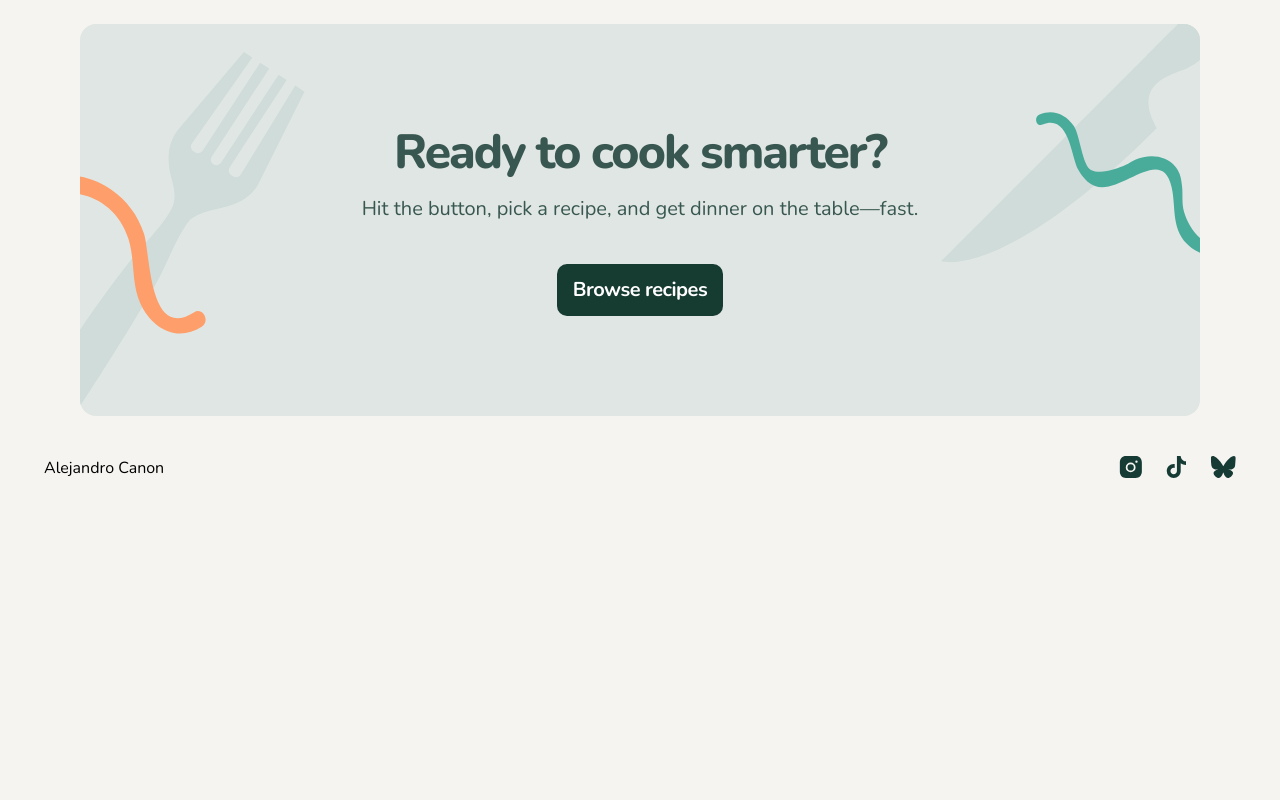
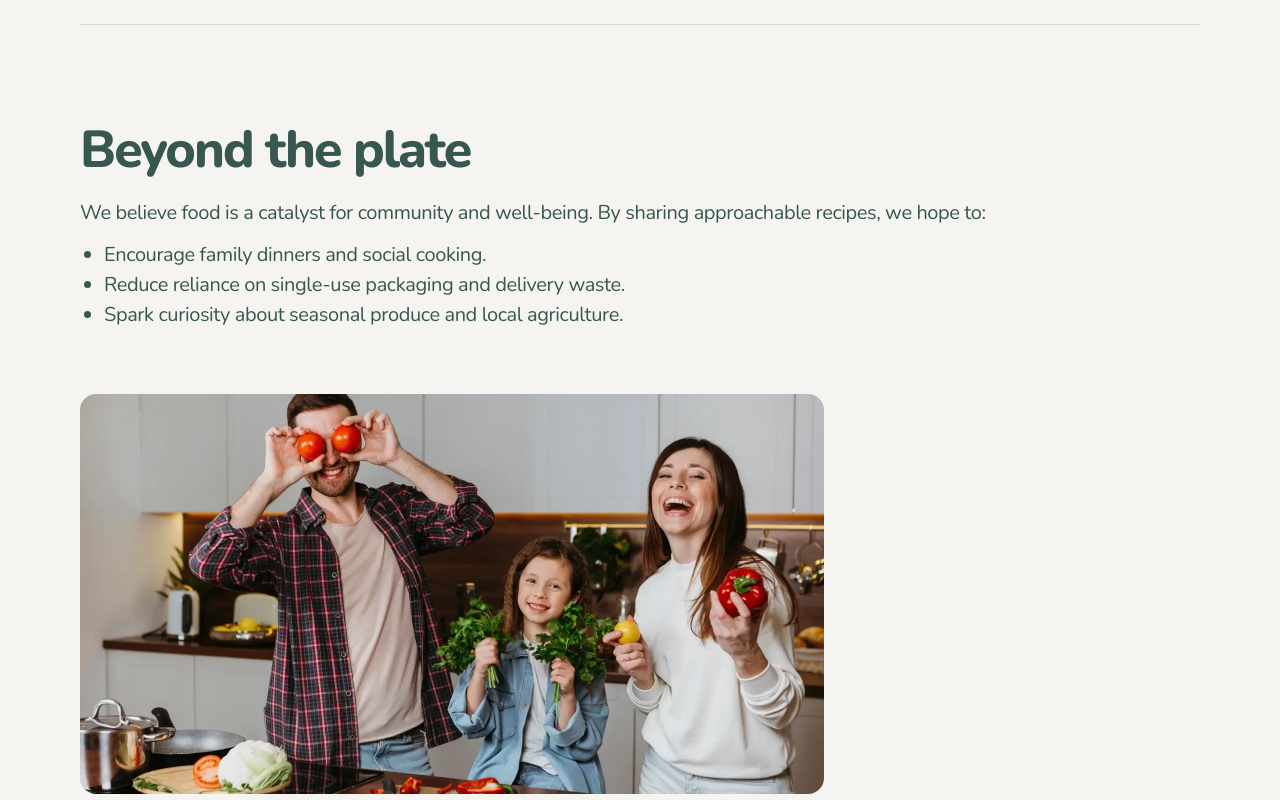
Before and after one commit to alecanonm/recipe-finder-website, a React (Vite) app: page /about in a window 1280 px wide. Shown: the part 2280-3080 px from the top of the page. Before the commit the page ends 2800 px from the top, so only its background shows below. Built offline with nearby package versions, Linux system fonts and the light colour scheme.

Commit message:
about section is done

```diff
--- a/src/components/About/AboutPage.tsx
+++ b/src/components/About/AboutPage.tsx
@@ -1,7 +1,8 @@
 import { titlesAndDescriptions } from "../../utils/titles-and-descriptions";
 import CookSmarter from "../Home/CookSmarter/CookSmarter";
 import OurMission from "./OurMission/OurMission";
-import CustomAboutSection from "./WhyExist/CustomAboutSection";
+import CustomAboutSection from "./CustomAboutSection/CustomAboutSection";
+import BeyondThePlate from "./BeyondThePlate/BeyondThePlate";
 
 const AboutPage = () => {
   return (
@@ -18,6 +19,8 @@ const AboutPage = () => {
         title="Our food philosophy"
         items={titlesAndDescriptions.foodPhilosophy}
       />
+      <hr className="text-neutral-300" />
+      <BeyondThePlate />
       <CookSmarter />
     </div>
   );
--- /dev/null
+++ b/src/components/About/BeyondThePlate/BeyondThePlate.tsx
@@ -0,0 +1,47 @@
+import beyondPlateImg from "../../../assets/images/image-about-beyond-the-plate-large.webp";
+
+import beyondPlateSmallImg from "../../../assets/images/image-about-beyond-the-plate-small.webp";
+
+const BeyondThePlate = () => {
+  return (
+    <section className="flex flex-wrap gap-8 xl:gap-16">
+      <div className="flex flex-col gap-5">
+        <h2 className="text-[40px]/[1.2] md:text-[48px]/[1.2] xl:text-[52px]/[1.1] tracking-[-2px] font-extrabold">
+          Beyond the plate
+        </h2>
+        <div className="flex flex-col gap-3 2xl:max-w-90">
+          <p className="text-[20px] leading-[150%] tracking-[-0.4px]">
+            We believe food is a catalyst for community and well-being. By
+            sharing approachable recipes, we hope to:
+          </p>
+          <ul className="list-disc pl-6">
+            <li className="text-[20px] leading-[150%] tracking-[-0.4px]">
+              Encourage family dinners and social cooking.
+            </li>
+            <li className="text-[20px] leading-[150%] tracking-[-0.4px]">
+              Reduce reliance on single-use packaging and delivery waste.
+            </li>
+            <li className="text-[20px] leading-[150%] tracking-[-0.4px]">
+              Spark curiosity about seasonal produce and local agriculture.
+            </li>
+          </ul>
+        </div>
+      </div>
+      <picture>
+        <source
+          media="(max-width: 767px)"
+          srcSet={beyondPlateSmallImg}
+        />
+        <img
+          className="rounded-2xl"
+          width={744}
+          height={400}
+          src={beyondPlateImg}
+          alt="spinach"
+        />
+      </picture>
+    </section>
+  );
+};
+
+export default BeyondThePlate;
--- a/src/components/Home/BuiltSection/BuiltSection.tsx
+++ b/src/components/Home/BuiltSection/BuiltSection.tsx
@@ -21,7 +21,7 @@ const BuiltSection = () => {
           you covered.
         </p>
       </div>
-      <picture className="">
+      <picture>
         <source
           media="(max-width: 767px)"
           srcSet={homeImageSmall}
```
Also changed, not shown: src/components/About/CustomAboutSection/CustomAboutSection.tsx (renamed from src/components/About/WhyExist/CustomAboutSection.tsx).
